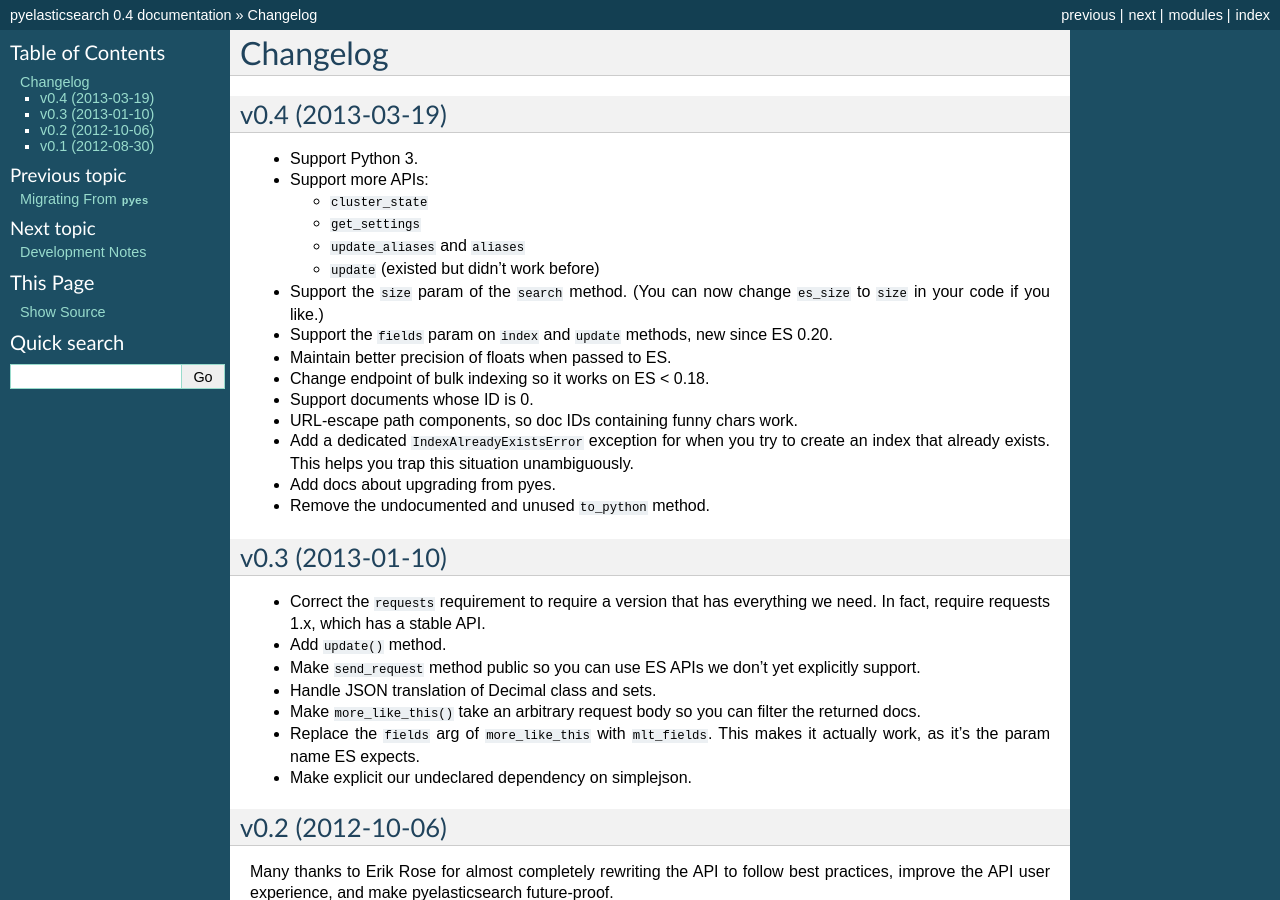
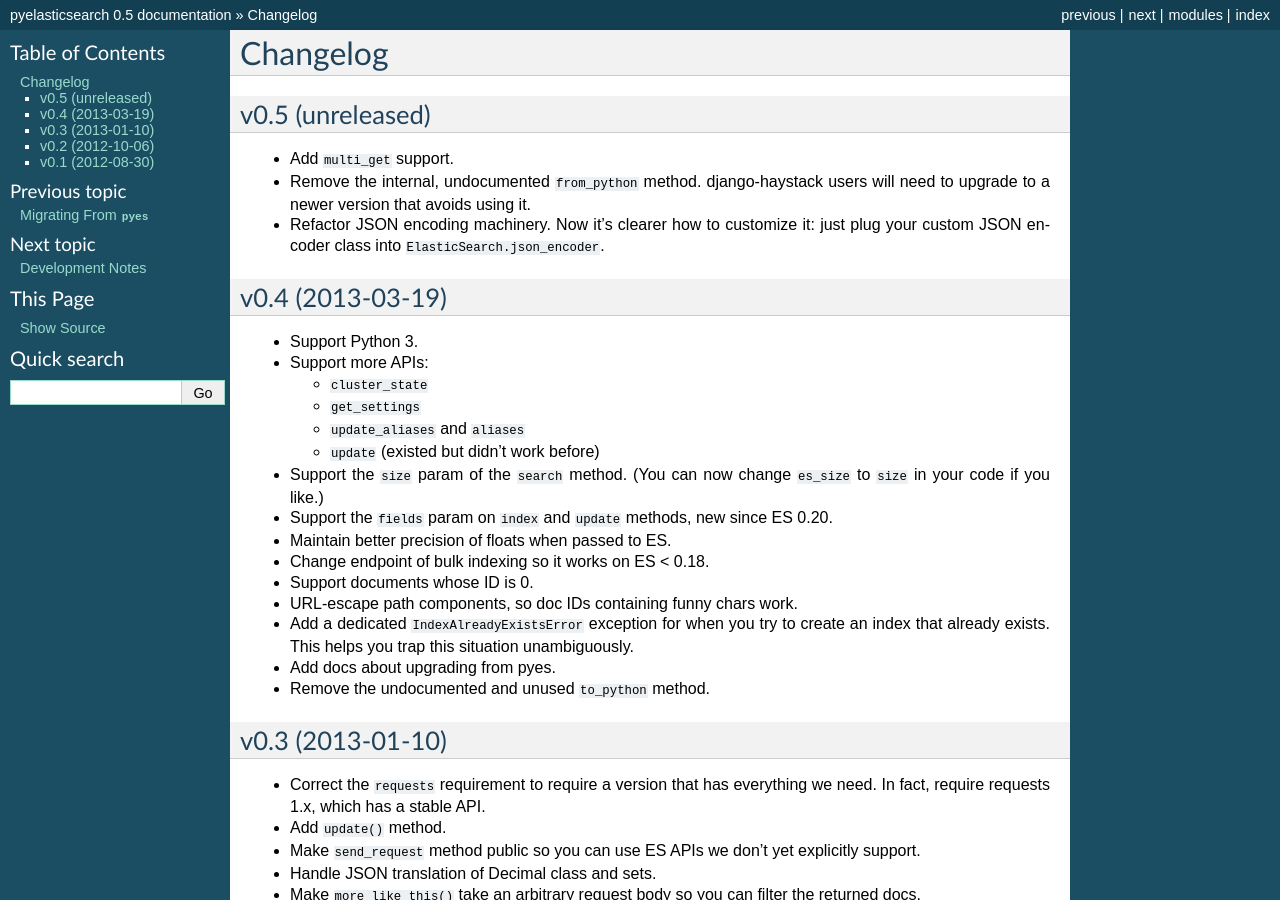
Before and after one commit to pyelasticsearch/pyelasticsearch, a Sphinx documentation site: the page built from docs/source/changelog.rst, in a window 1280 px wide and 900 px high. Built offline with Sphinx 7.4.7, drawn with Linux system fonts in a browser that asks for light colours; some of the changed text lies outside the part shown.

Commit message:
Bring changelog up to date. Bump version to 0.5.

```diff
--- a/docs/source/changelog.rst
+++ b/docs/source/changelog.rst
@@ -1,5 +1,15 @@
 Changelog
 =========
+
+v0.5 (unreleased)
+-----------------
+
+* Add ``multi_get`` support.
+* Remove the internal, undocumented ``from_python`` method. django-haystack
+  users will need to upgrade to a newer version that avoids using it.
+* Refactor JSON encoding machinery. Now it's clearer how to customize it: just
+  plug your custom JSON encoder class into ``ElasticSearch.json_encoder``.
+
 
 v0.4 (2013-03-19)
 -----------------
--- a/pyelasticsearch/__init__.py
+++ b/pyelasticsearch/__init__.py
@@ -11,7 +11,7 @@
 __all__ = ['ElasticSearch', 'ElasticHttpError', 'InvalidJsonResponseError',
            'Timeout', 'ConnectionError', 'ElasticHttpNotFoundError',
            'IndexAlreadyExistsError']
-__version__ = '0.4'
+__version__ = '0.5'
 __version_info__ = tuple(__version__.split('.'))
 
 get_version = lambda: __version_info__
```
